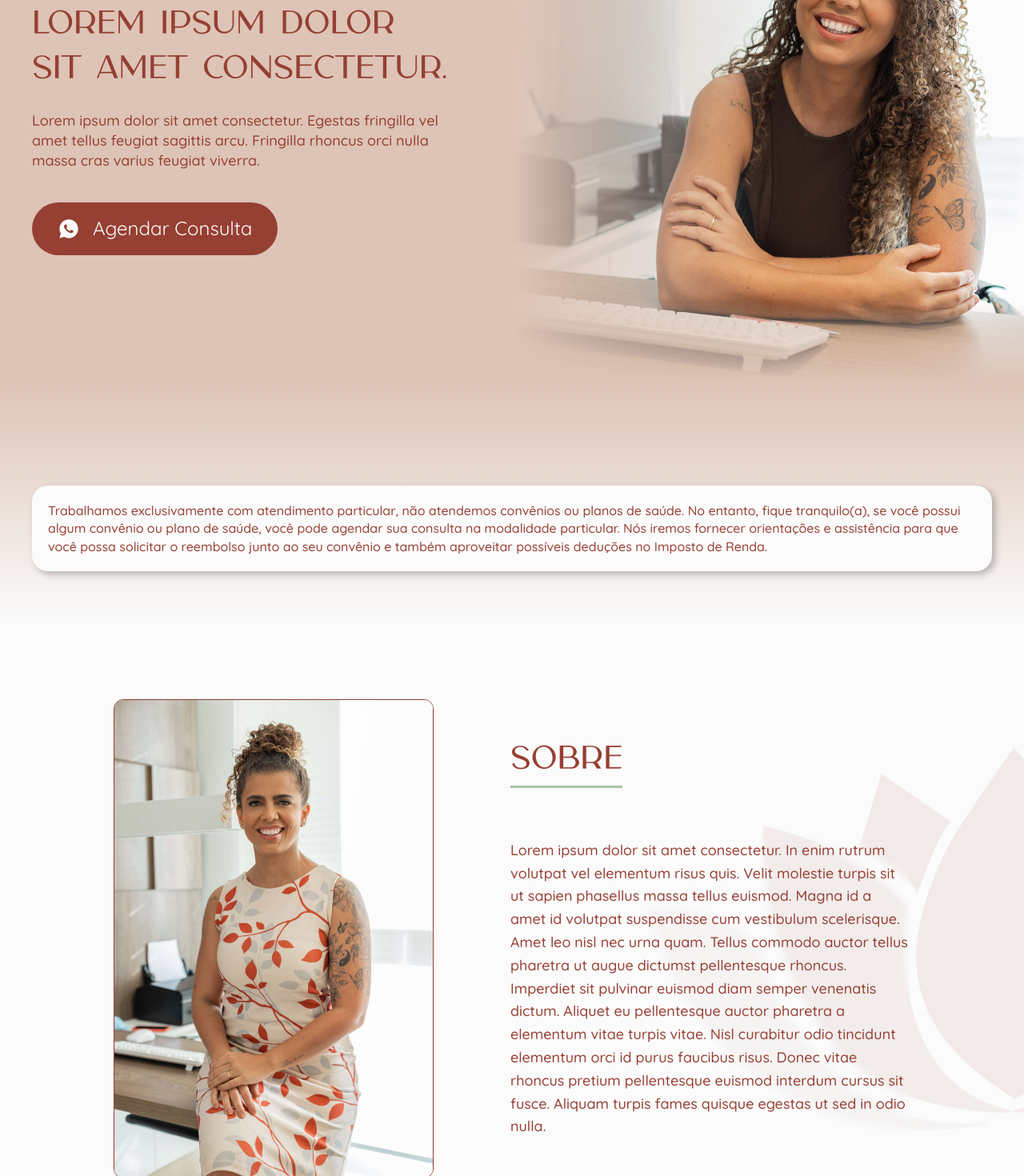
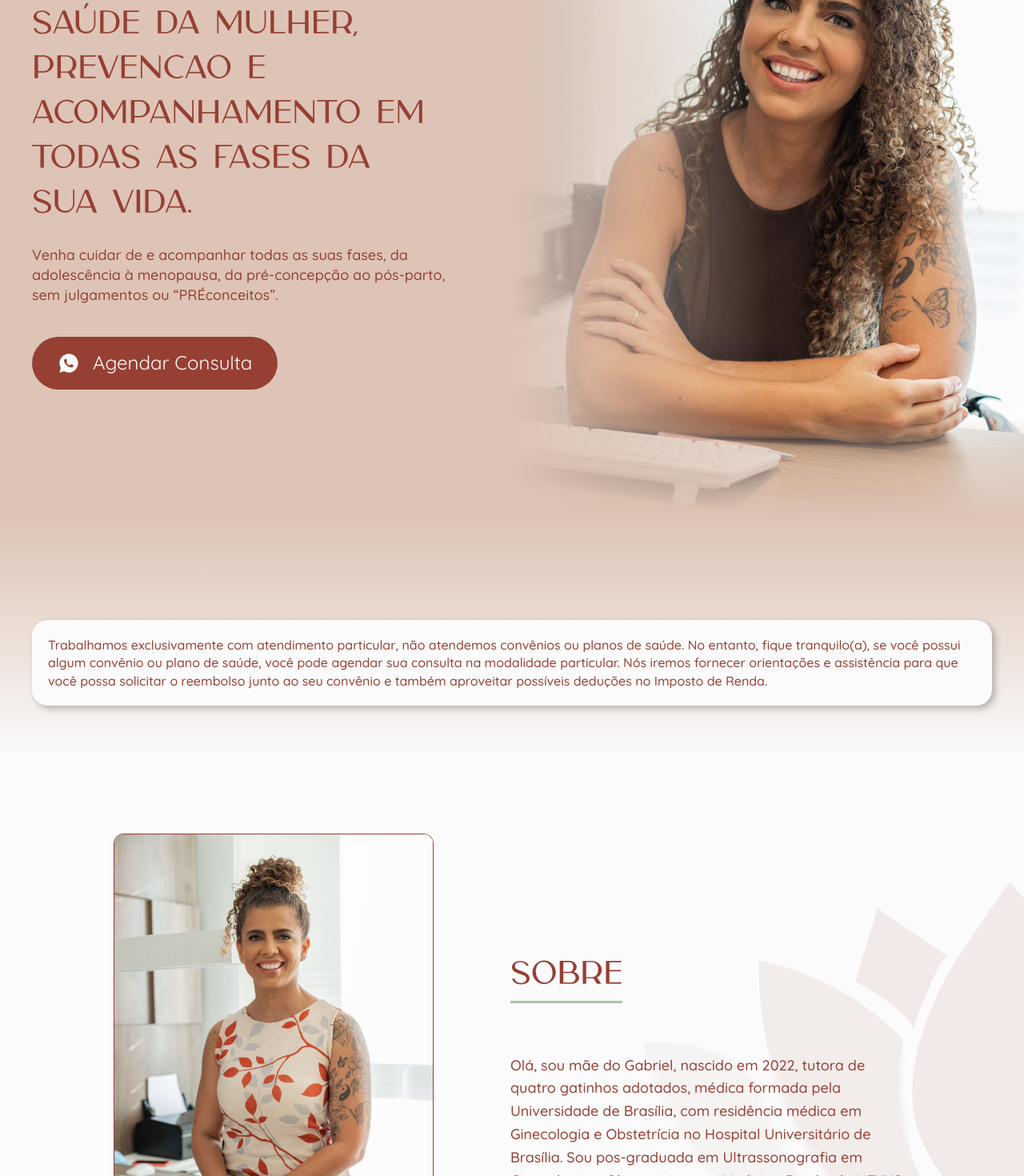
Before and after one commit to capelaum/projeto-naiara, a Next.js app: page / in a window 1280 px wide. Shown: the part 200-1670 px from the top of the page at 80% size. Built offline with nearby package versions, Linux system fonts and the light colour scheme.

Commit message:
feat: update content + styles

```diff
--- a/src/components/Container/index.tsx
+++ b/src/components/Container/index.tsx
@@ -1,10 +1,11 @@
-import { ReactNode } from 'react'
+import { ElementType, ReactNode } from 'react'
 import { Wrapper } from './styles'
 
 interface ContainerProps {
   children: ReactNode
+  as?: ElementType
 }
 
-export function Container({ children }: ContainerProps) {
-  return <Wrapper>{children}</Wrapper>
+export function Container({ children, as }: ContainerProps) {
+  return <Wrapper as={as}>{children}</Wrapper>
 }
--- a/src/components/Navbar/styles.ts
+++ b/src/components/Navbar/styles.ts
@@ -16,7 +16,7 @@ export const NavbarWrapper = styled('header', {
   background: 'rgba(150, 63, 51, 0.8)',
   backdropFilter: 'blur(3px)',
 
-  transition: 'all 1s ease-in-out',
+  transition: 'all 0.5s ease-in-out',
 
   variants: {
     isScrolled: {
@@ -74,20 +74,21 @@ export const NavbarRight = styled('nav', {
     textDecoration: 'none',
     fontSize: '$md',
     fontWeight: '$medium',
-    borderBottom: '2px solid transparent',
+    borderBottom: '3px solid transparent',
     padding: '0.75rem 0',
 
     '&:hover': {
       '&::after': {
-        content: '',
+        content: '""',
         width: '100%',
+        position: 'absolute',
       },
     },
 
     '&::after': {
-      content: '',
+      content: '""',
       width: 0,
-      height: 2,
+      height: 3,
       backgroundColor: '$highlight',
       position: 'absolute',
       bottom: 0,
--- a/src/components/Sections/About/inde.tsx
+++ b/src/components/Sections/About/index.tsx
@@ -12,10 +12,11 @@ import {
 
 export function About() {
   return (
-    <Container>
+    <Container as="section">
       <AboutImageBgWrapper>
         <Image src={AboutBg} alt="" />
       </AboutImageBgWrapper>
+
       <AboutContentWrapper>
         <AboutImageWrapper>
           <Image src={AboutImage} alt="" />
@@ -25,16 +26,11 @@ export function About() {
           <SectionHeading title="Sobre" />
 
           <Text size="lg" weight="medium">
-            Lorem ipsum dolor sit amet consectetur. In enim rutrum volutpat vel
-            elementum risus quis. Velit molestie turpis sit ut sapien phasellus
-            massa tellus euismod. Magna id a amet id volutpat suspendisse cum
-            vestibulum scelerisque. Amet leo nisl nec urna quam. Tellus commodo
-            auctor tellus pharetra ut augue dictumst pellentesque rhoncus.
-            Imperdiet sit pulvinar euismod diam semper venenatis dictum. Aliquet
-            eu pellentesque auctor pharetra a elementum vitae turpis vitae. Nisl
-            curabitur odio tincidunt elementum orci id purus faucibus risus.
-            Donec vitae rhoncus pretium pellentesque euismod interdum cursus sit
-            fusce. Aliquam turpis fames quisque egestas ut sed in odio nulla.
+            Olá, sou mãe do Gabriel, nascido em 2022, tutora de quatro gatinhos
+            adotados, médica formada pela Universidade de Brasília, com
+            residência médica em Ginecologia e Obstetrícia no Hospital
+            Universitário de Brasília. Sou pos-graduada em Ultrassonografia em
+            Ginecologia e Obstetricia e em Medicina Fetal pela NEXUS.
           </Text>
         </AboutContent>
       </AboutContentWrapper>
--- a/src/components/Sections/About/styles.ts
+++ b/src/components/Sections/About/styles.ts
@@ -1,18 +1,6 @@
 import { styled } from '~/styles/stitches.config'
 
-export const AboutWrapper = styled('section', {
-  width: '100%',
-
-  position: 'relative',
-  overflow: 'hidden',
-
-  border: '1px solid red',
-
-  display: 'flex',
-  justifyContent: 'center',
-})
-
-export const AboutContentWrapper = styled('section', {
+export const AboutContentWrapper = styled('div', {
   width: '100%',
 
   margin: '10rem 0',
@@ -61,7 +49,7 @@ export const AboutContent = styled('div', {
 
   p: {
     maxWidth: 500,
-    backdropFilter: 'blur(4px)',
+    backdropFilter: 'blur(3px)',
   },
 
   '@bp1': {
@@ -78,7 +66,7 @@ export const AboutImageBgWrapper = styled('div', {
 
   position: 'absolute',
 
-  right: -455,
+  right: -450,
   top: '50%',
   transform: 'translateY(-50%)',
 
--- a/src/components/Sections/Hero/index.tsx
+++ b/src/components/Sections/Hero/index.tsx
@@ -17,17 +17,18 @@ export function Hero() {
       <HeroWrapper id="inicio">
         <HeroContent>
           <Text size="md" weight="medium" as="h2">
-            Lorem ipsum dolor sit amet consectetur
+            Obstetrícia e Ginecologia
           </Text>
 
           <Heading size="xl" as="h1" weight="regular">
-            LOREM ipsum dolor sit amet consectetur.
+            SaÚde da mulher, prevenção e acompanhamento em todas as fases da sua
+            vida.
           </Heading>
 
           <Text size="lg" weight="medium">
-            Lorem ipsum dolor sit amet consectetur. Egestas fringilla vel amet
-            tellus feugiat sagittis arcu. Fringilla rhoncus orci nulla massa
-            cras varius feugiat viverra.
+            Venha cuidar de e acompanhar todas as suas fases, da adolescência à
+            menopausa, da pré-concepção ao pós-parto, sem julgamentos ou
+            “PRÉconceitos”.
           </Text>
 
           <ButtonLink
--- a/src/components/Sections/SectionHeading/index.tsx
+++ b/src/components/Sections/SectionHeading/index.tsx
@@ -5,5 +5,9 @@ interface SectionHeadingProps {
 }
 
 export function SectionHeading({ title }: SectionHeadingProps) {
-  return <StyledHeading size="xl">{title}</StyledHeading>
+  return (
+    <StyledHeading size="xl" as="h1">
+      {title}
+    </StyledHeading>
+  )
 }
--- a/src/pages/index.tsx
+++ b/src/pages/index.tsx
@@ -1,7 +1,8 @@
 import Head from 'next/head'
 import { Navbar } from '~/components/Navbar'
-import { About } from '~/components/Sections/About/inde'
+import { About } from '~/components/Sections/About'
 import { Hero } from '~/components/Sections/Hero'
+import { Services } from '~/components/Sections/Services'
 import { HomeMain } from '~/styles/home'
 
 export default function Home() {
@@ -16,6 +17,7 @@ export default function Home() {
       <HomeMain>
         <Hero />
         <About />
+        <Services />
       </HomeMain>
     </>
   )
```
